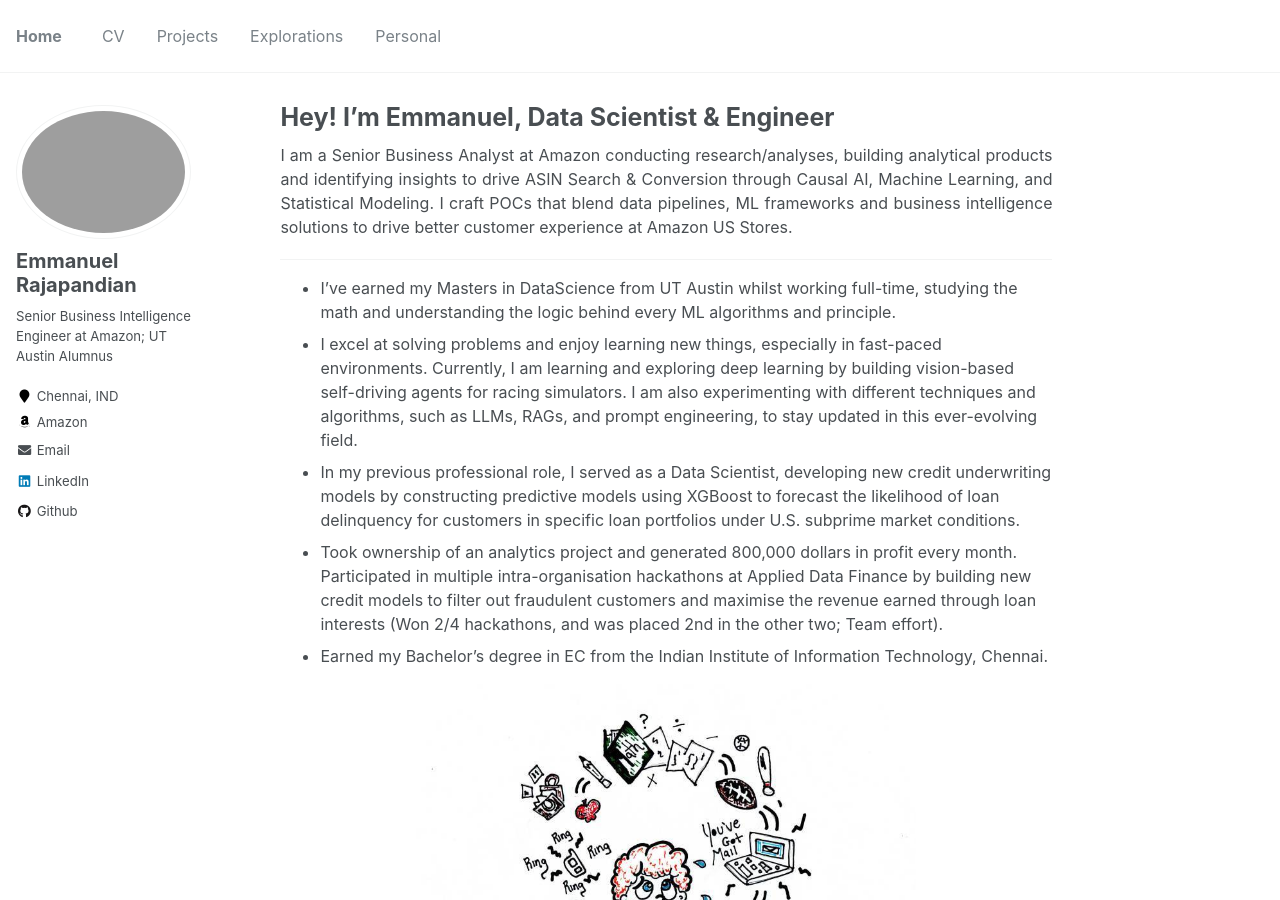
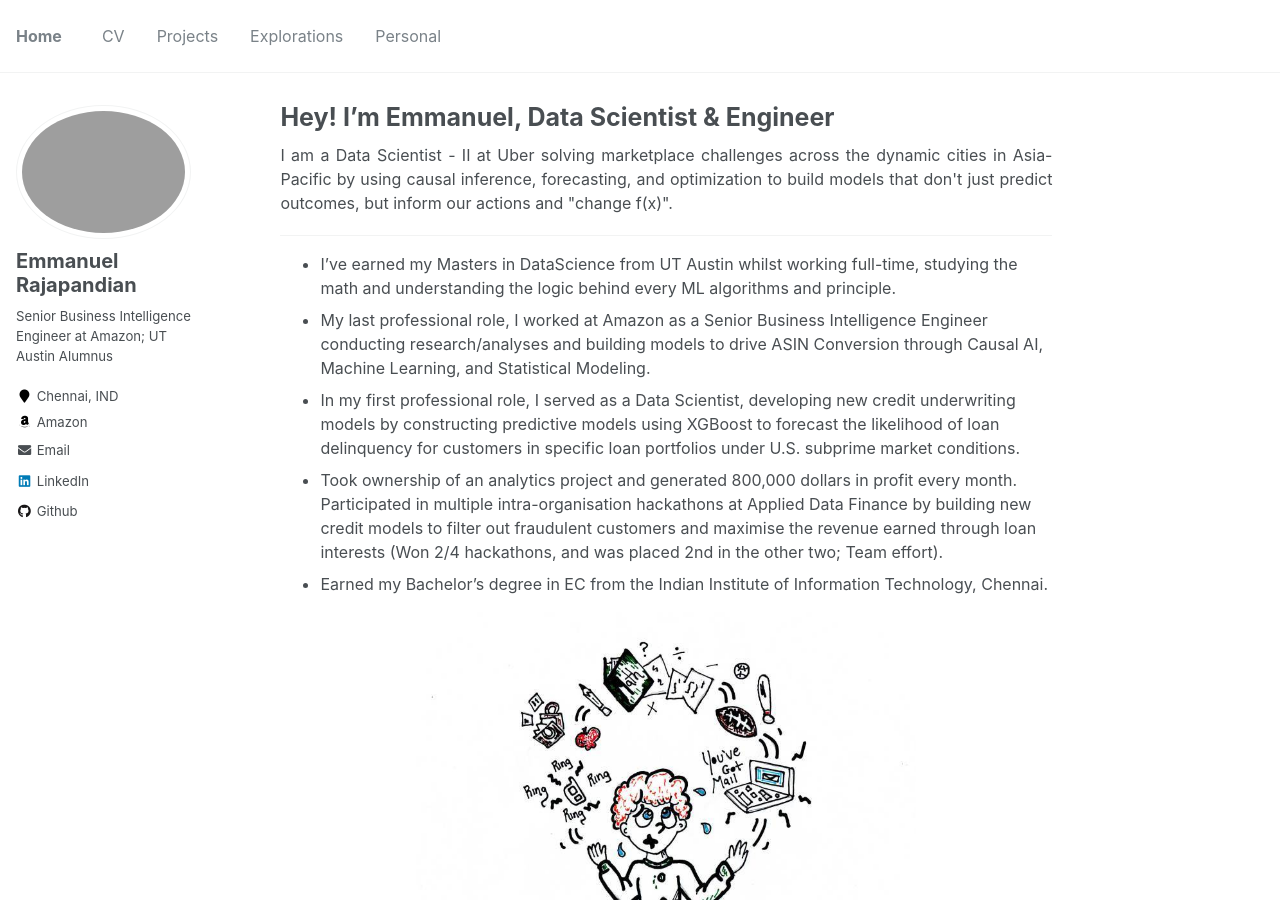
Before and after one commit to emmanuelrajapandian/emmanuelrajapandian.github.io, a Jekyll site: the page built from _pages/about.md, in a window 1280 px wide and 900 px high. Built offline with Jekyll 4.4.1, drawn with Linux system fonts in a browser that asks for light colours.

Commit message:
Update about.md

```diff
--- a/_pages/about.md
+++ b/_pages/about.md
@@ -8,13 +8,13 @@ redirect_from:
 ---
 
 <p align="justify">
-I am a Senior Business Analyst at Amazon conducting research/analyses, building analytical products and identifying insights to drive ASIN Search & Conversion through Causal AI, Machine Learning, and Statistical Modeling. I craft POCs that blend data pipelines, ML frameworks and business intelligence solutions to drive better customer experience at Amazon US Stores. </p>
+I am a Data Scientist - II at Uber solving marketplace challenges across the dynamic cities in Asia-Pacific by using causal inference, forecasting, and optimization to build models that don't just predict outcomes, but inform our actions and "change f(x)". </p>
 
 ------
 
 - I've earned my Masters in DataScience from UT Austin whilst working full-time, studying the math and understanding the logic behind every ML algorithms and principle.
-- I excel at solving problems and enjoy learning new things, especially in fast-paced environments. Currently, I am learning and exploring deep learning by building vision-based self-driving agents for racing simulators. I am also experimenting with different techniques and algorithms, such as LLMs, RAGs, and prompt engineering, to stay updated in this ever-evolving field.
-- In my previous professional role, I served as a Data Scientist, developing new credit underwriting models by constructing predictive models using XGBoost to forecast the likelihood of loan delinquency for customers in specific loan portfolios under U.S. subprime market conditions.
+- My last professional role, I worked at Amazon as a Senior Business Intelligence Engineer conducting research/analyses and building models to drive ASIN Conversion through Causal AI, Machine Learning, and Statistical Modeling.
+- In my first professional role, I served as a Data Scientist, developing new credit underwriting models by constructing predictive models using XGBoost to forecast the likelihood of loan delinquency for customers in specific loan portfolios under U.S. subprime market conditions.
 - Took ownership of an analytics project and generated 800,000 dollars in profit every month. Participated in multiple intra-organisation hackathons at Applied Data Finance by building new credit models to filter out fraudulent customers and maximise the revenue earned through loan interests (Won 2/4 hackathons, and was placed 2nd in the other two; Team effort).
 - Earned my Bachelor's degree in EC from the Indian Institute of Information Technology, Chennai.
 
```
